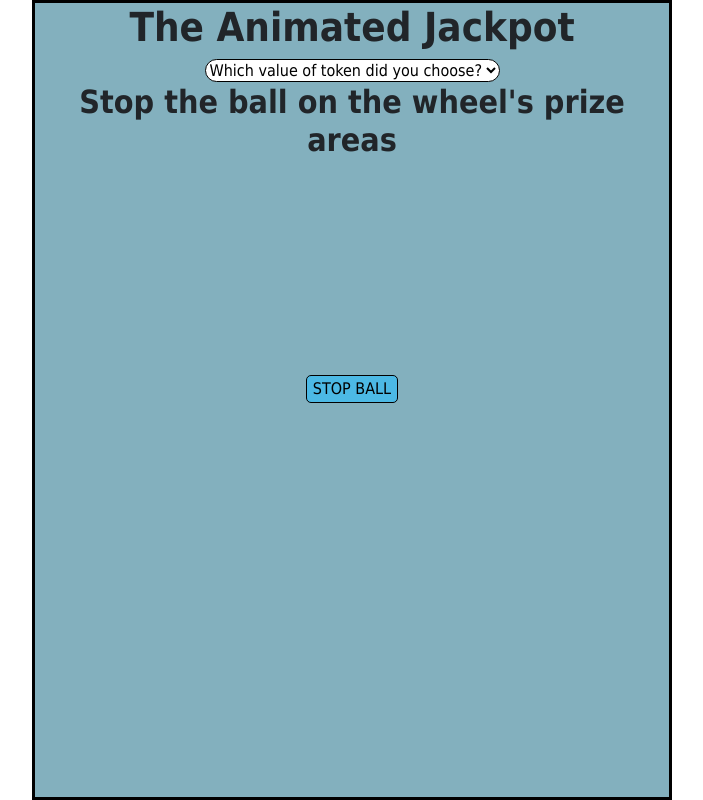
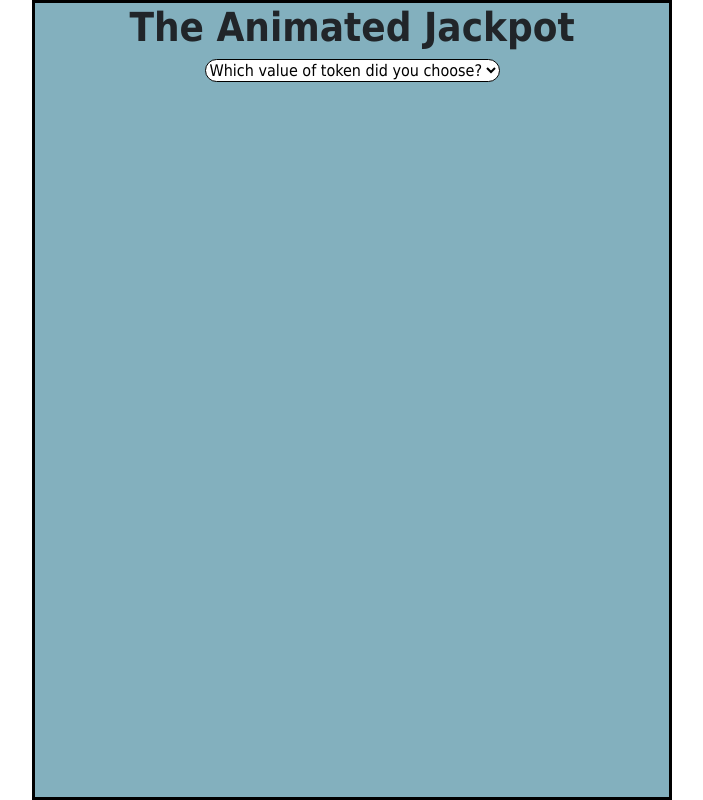
Before and after one commit to richie-rich90454/carnival_games_2024, a plain HTML site: page index.html in a window 1280 px wide. Shown: the whole page, without its empty margins (288-991 px from the left). Drawn offline with nearby package versions, Linux system fonts and the light colour scheme.

Commit message:
115116 2

```diff
--- a/index.html
+++ b/index.html
@@ -93,7 +93,7 @@
                 <option value="ball">Ball Mode</option>
                 <option value="number">Number Mode</option>
             </select>
-            <div id="ballJackpot">
+            <div id="ballJackpot" style="display: none;">
                 <h2>Stop the ball on the wheel's prize areas</h2>
                 <canvas id="wheel" width="200" height="200"></canvas>
                 <div>
```
